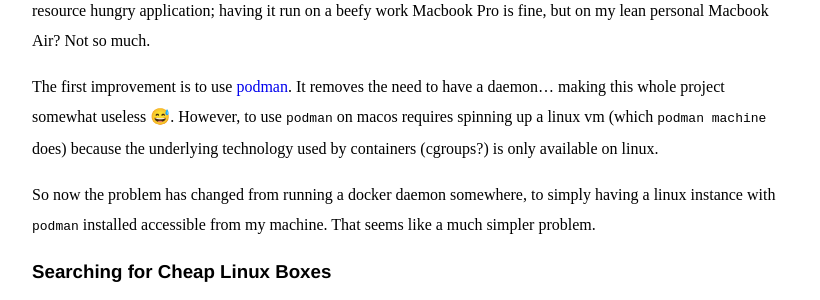
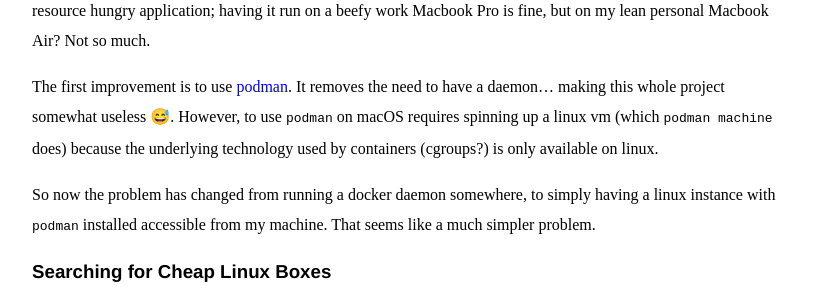
Before and after one commit to pratikmallya/pratikmallya.github.io, a Jekyll site: the page built from _posts/2021-11-28-remote-container-daemon.md, in a window 1280 px wide. Shown: the part 518-818 px from the top of the page, without its empty margins (228-1048 px from the left). Built offline with Jekyll 4.4.1, drawn with Linux system fonts in a browser that asks for light colours.

Commit message:
better words

```diff
--- a/_posts/2021-11-28-remote-container-daemon.md
+++ b/_posts/2021-11-28-remote-container-daemon.md
@@ -19,7 +19,7 @@ resource hungry application; having it run on a beefy work Macbook Pro is fine,
 Not so much.
 
 The first improvement is to use [podman]. It removes the need to have a daemon... making this whole project
-somewhat useless 😅. However, to use `podman` on macos requires spinning up a linux vm (which `podman machine` does)
+somewhat useless 😅. However, to use `podman` on  macOS requires spinning up a linux vm (which `podman machine` does)
 because the underlying technology used by containers (cgroups?) is only available on linux.
 
 So now the problem has changed from running a docker daemon somewhere, to simply having a linux instance with
```
